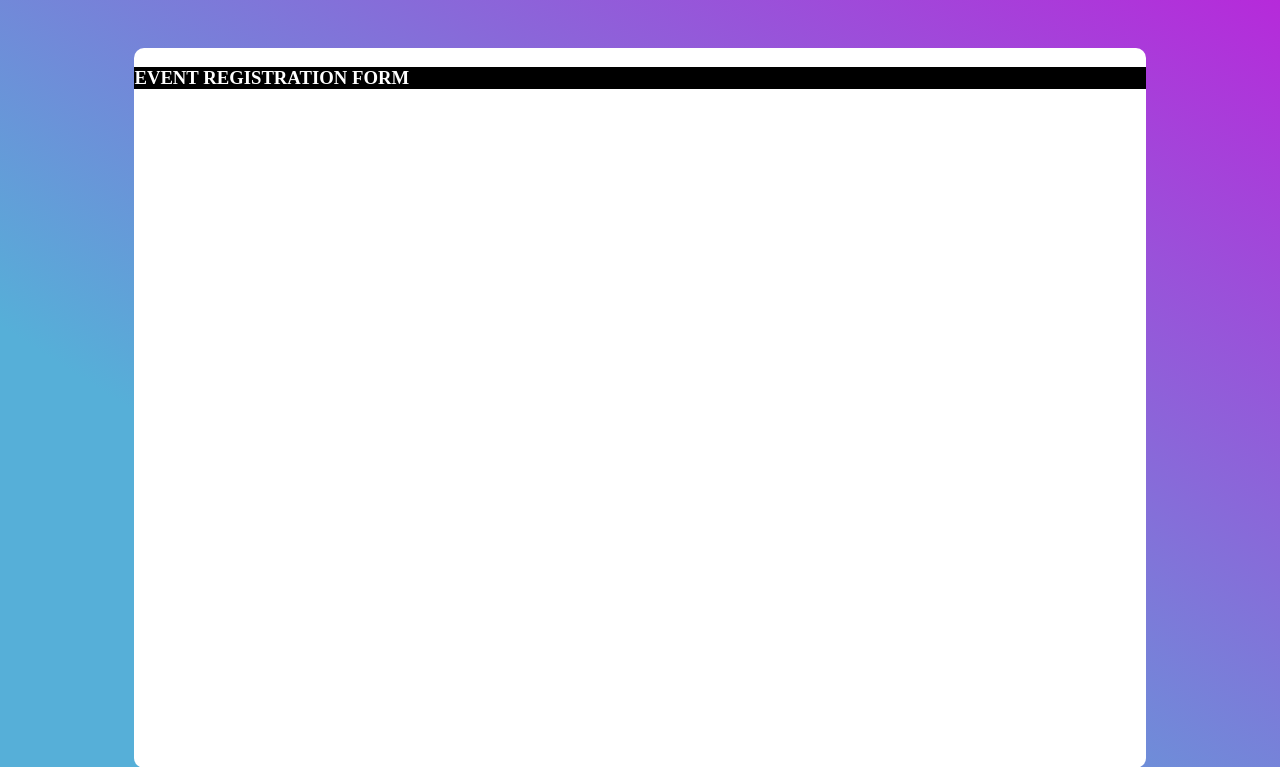
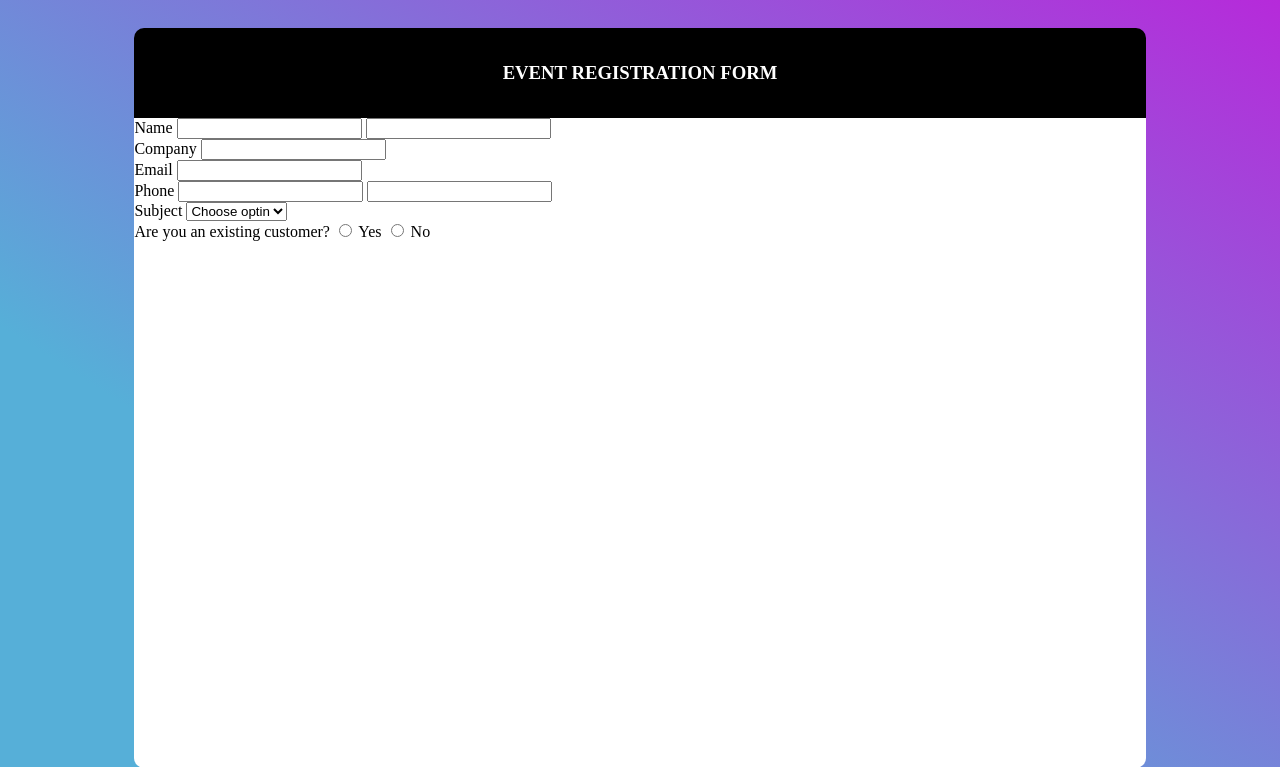
Before and after one commit to lain-Dev/Simplon.co, a PHP site: page /form.html in a window 1280 px wide. Shown: the top 767 px of the page. Run offline with PHP 8.4, Linux system fonts and the light colour scheme.

Commit message:
suite travaux

```diff
--- a/Travaux Activité/13-formulaire/form.html
+++ b/Travaux Activité/13-formulaire/form.html
@@ -12,9 +12,69 @@
         L'attribut action définit l'emplacement (une URL) où doivent être envoyées les données collectées par le formulaire.
         L'attribut method définit la méthode HTTP utilisée pour envoyer les données (cela peut être « get » ou « post »).-->
 
+        <!--Titre du form-->
         <header>
-            <h3>EVENT REGISTRATION FORM</h3>
+            <h3 class="titre">EVENT REGISTRATION FORM</h3>
         </header>
+
+        <!--Nom et prenom-->
+        <div class="name">
+            <label for="name">Name </label>
+
+            <input type="text" name="name" id="firstName" required>
+
+            <input type="text" name="name" id="lastname" required>
+        </div>
+
+        <!--company-->
+        <div class="company">
+            <label for="name">Company </label>
+
+            <input type="text" name="name" id="company" required>
+        </div>
+
+        <!--email-->
+        <div class="email">
+            <label for="email">Email</label>
+
+            <input type="email" name="email" id="email" required>
+        </div>
+
+        <!--Phone-->
+        <div class="phone">
+            <label for="phone">Phone</label>
+
+            <input type="tel" id="areaCode" name="phone"
+            pattern="[0-9]{3}-[0-9]{3}-[0-9]{4}"
+            required>
+
+            <input type="tel" id="phoneNumber" name="phone"
+            pattern="[0-9]{3}-[0-9]{3}-[0-9]{4}"
+            required>
+            <!--<small>Format: 123-456-7890</small>-->
+        </div>
+
+        <!--Subject-->
+        <div>
+            <label for="formateur-select">Subject</label>
+
+            <select name="formateur" id="selectFormateur">
+                <option value="">Choose optin</option>
+                <option value="bruno">Bruno</option>
+                <option value="adama">Adama</option>
+            </select>
+        </div>
+
+        <!--choise-->
+        <div class="radiosButton">
+            <label for="formateur-select">Are you an existing customer?</label>
+
+            <input type="radio" id="yes" name="choix" value="yes">
+            <label for="yes">Yes</label>
+
+            <input type="radio" id="no" name="choix" value="no">
+            <label for="no">No</label>
+        </div>
 
     </form>
 </body>
--- a/Travaux Activité/13-formulaire/style.css
+++ b/Travaux Activité/13-formulaire/style.css
@@ -16,4 +16,10 @@ form {
 header {
     background-color: black;
     color: white;
+    height: 90px;
+    margin-top: -20px;
+    border-radius: 10px 10px 0px 0px;
+    display: flex;
+    justify-content: center;
+    align-items: center;
 }
```
